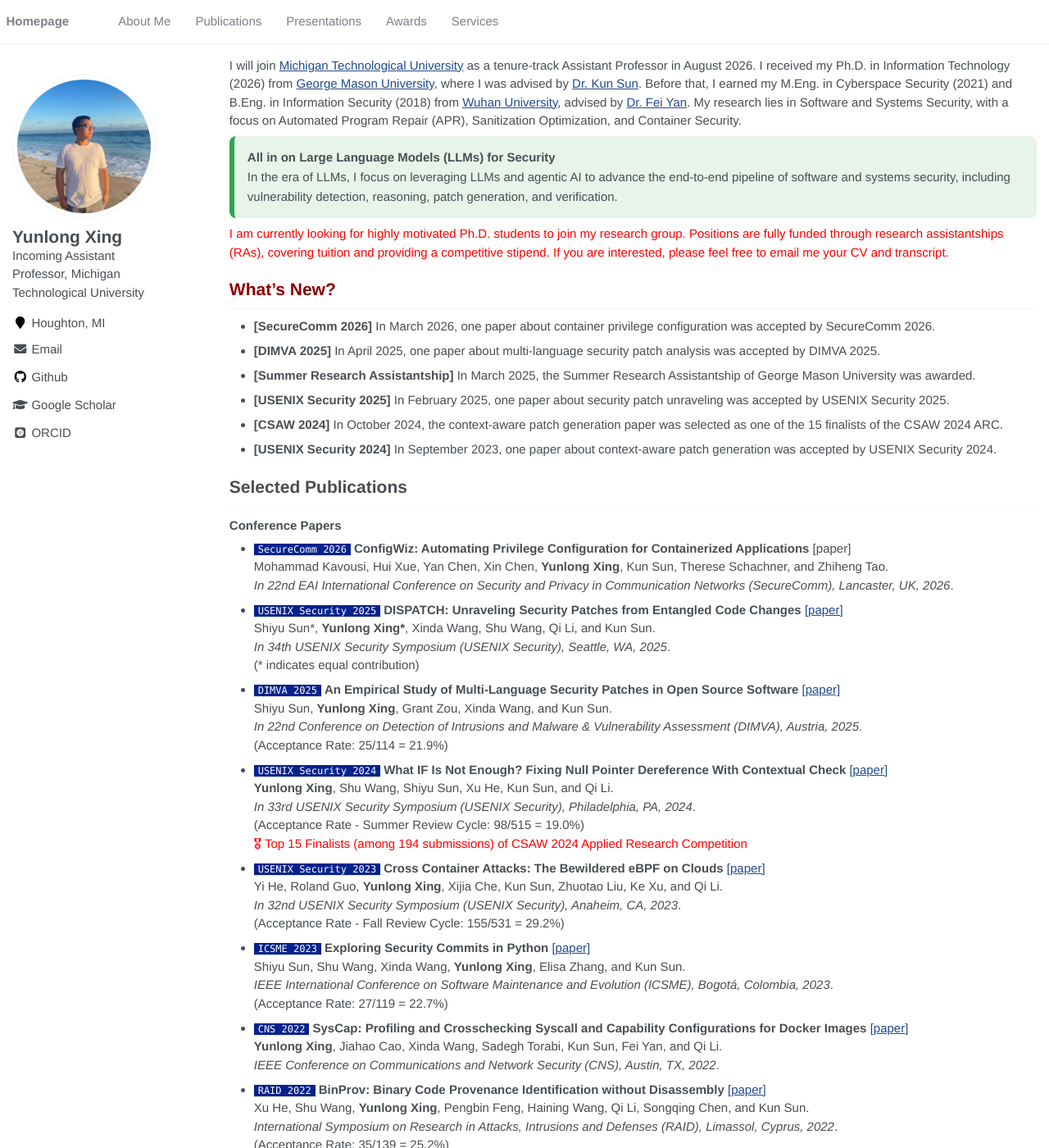
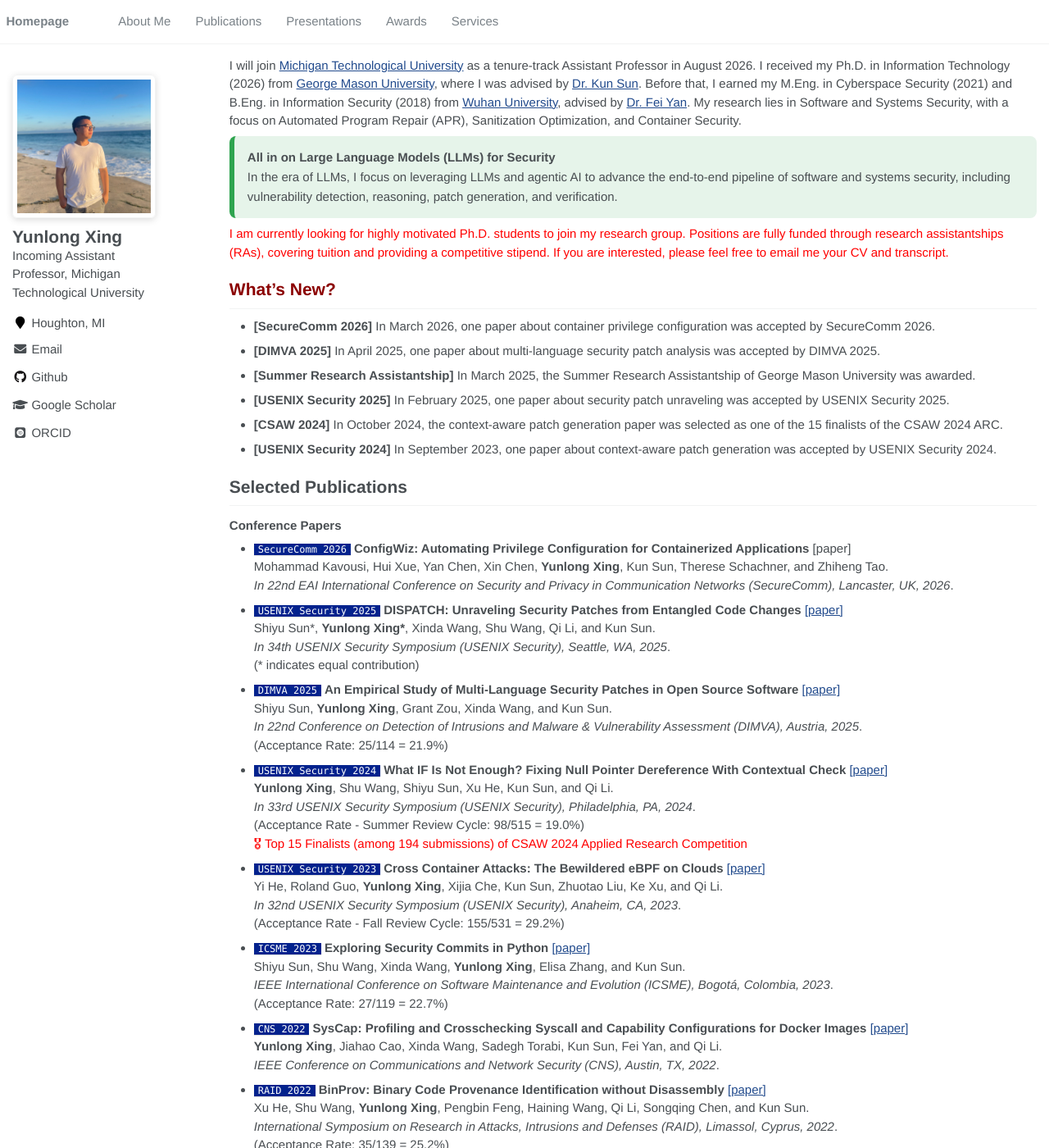
Before and after one commit to YunlongXing/yunlongxing.github.io, a Jekyll site: the page built from _pages/about.md, in a window 1280 px wide and 1400 px high. Shown: the whole window at 82% size. Built offline with Jekyll 4.4.1, drawn with Linux system fonts in a browser that asks for light colours; some web fonts are replaced.

Commit message:
Add styles for author avatar image

```diff
--- a/assets/css/main.scss
+++ b/assets/css/main.scss
@@ -107,3 +107,8 @@ h1:before, .anchor:before {
     background-color: #00369f;
     font-size: 1em;
 }
+
+.author__avatar img {
+  border-radius: 6px;
+  box-shadow: 0 2px 8px rgba(0,0,0,0.15);
+}
```
